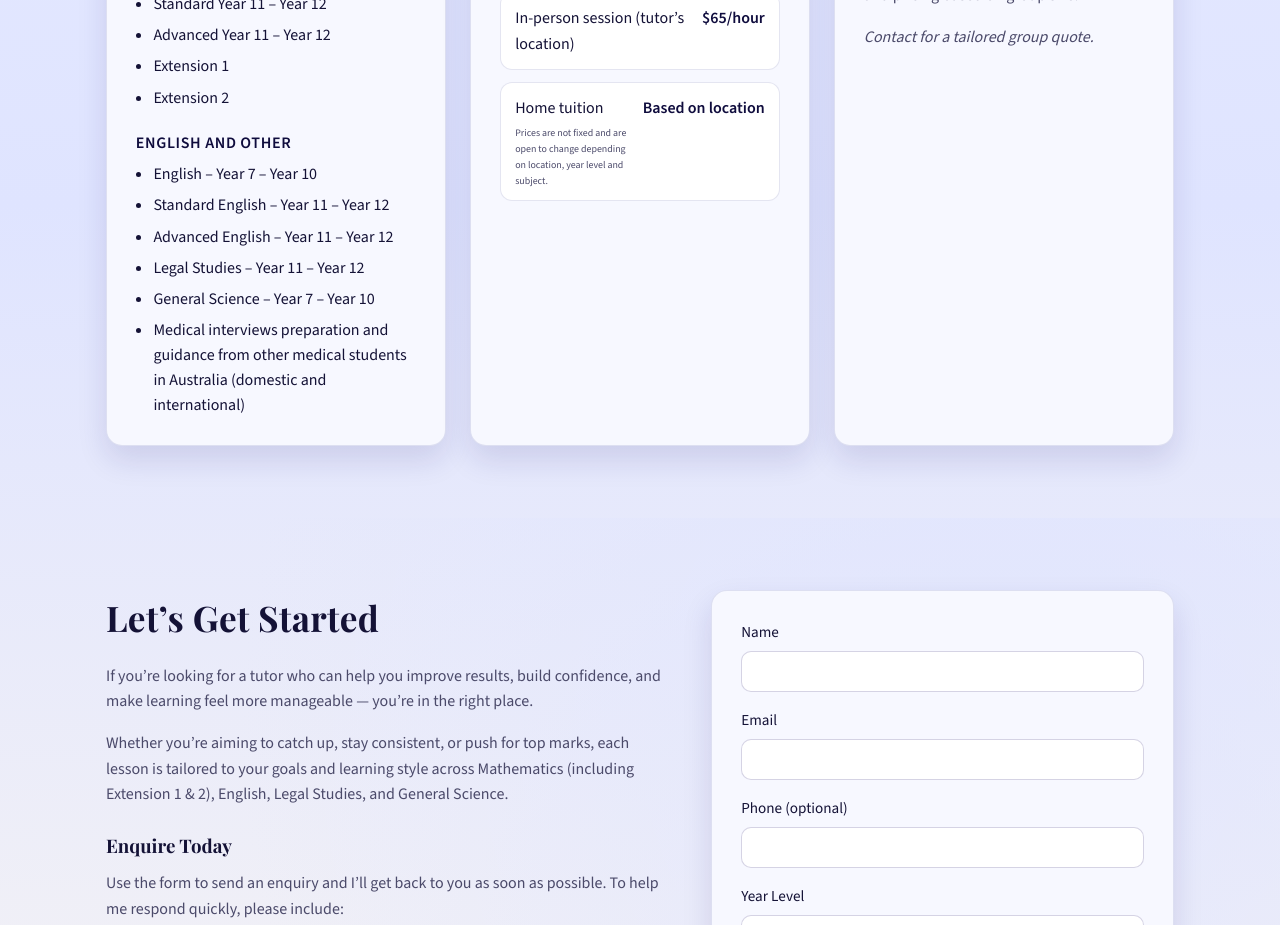
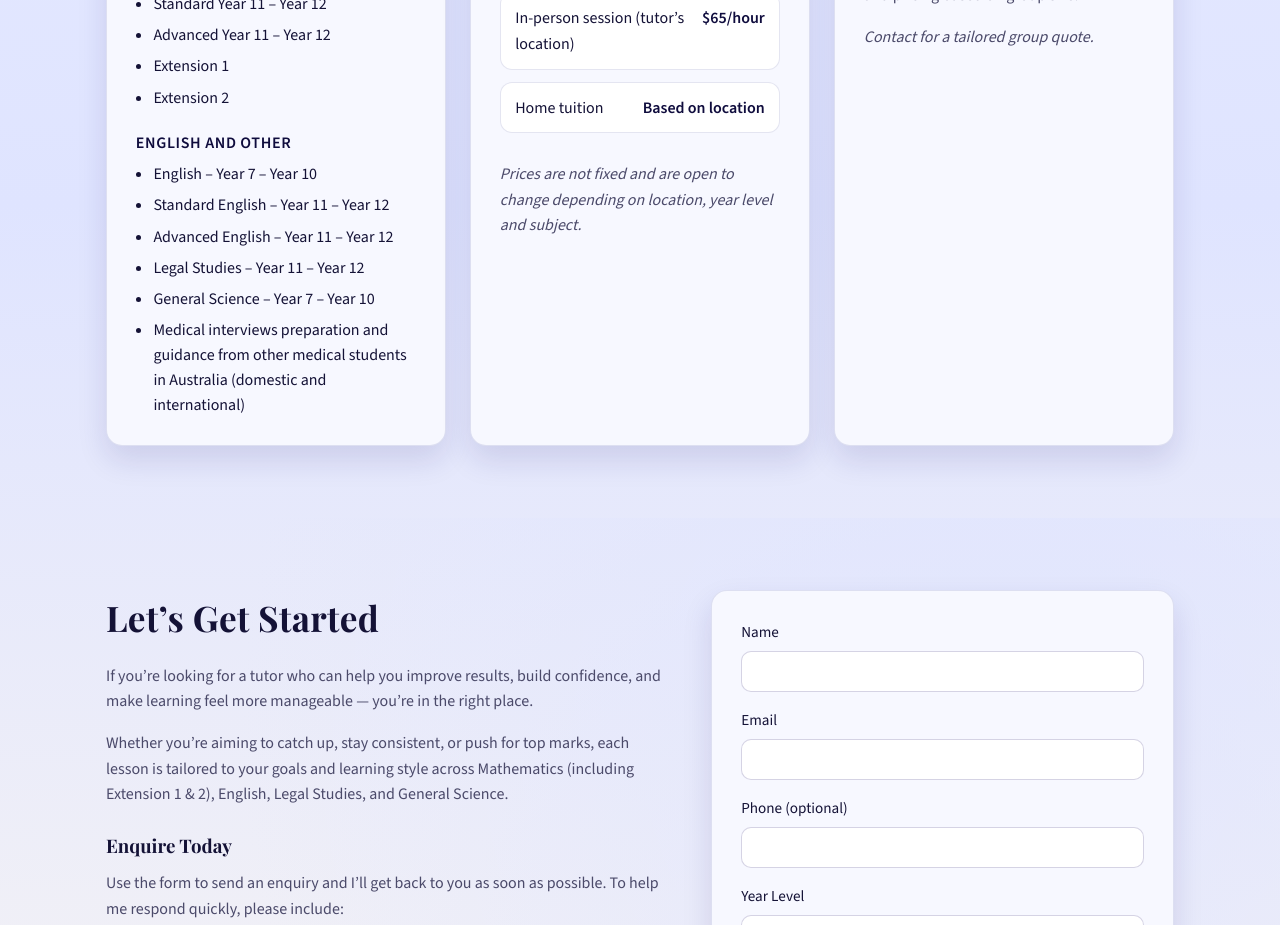
Before and after one commit to rabierizwan/Ruwindri-private-tutoring, a React app: page / in a window 1280 px wide. Shown: the part 2900-3825 px from the top of the page. Built offline with nearby package versions, Linux system fonts and the light colour scheme; the HTML template or start-up script is replaced by a standard one.

Commit message:
git changed services box

```diff
--- a/src/components/Services.tsx
+++ b/src/components/Services.tsx
@@ -51,10 +51,12 @@ export default function Services() {
                 <div className="pricing-row">
                   <div className="pricing-row-text">
                     <span>Home tuition</span>
-                    <small>Prices are not fixed and are open to change depending on location, year level and subject.</small>
+
                   </div>
                   <strong>Based on location</strong>
                 </div>
+
+                <div className="pricing-note">Prices are not fixed and are open to change depending on location, year level and subject.</div>
               </div>
             </div>
             <div className="service-card">
```
